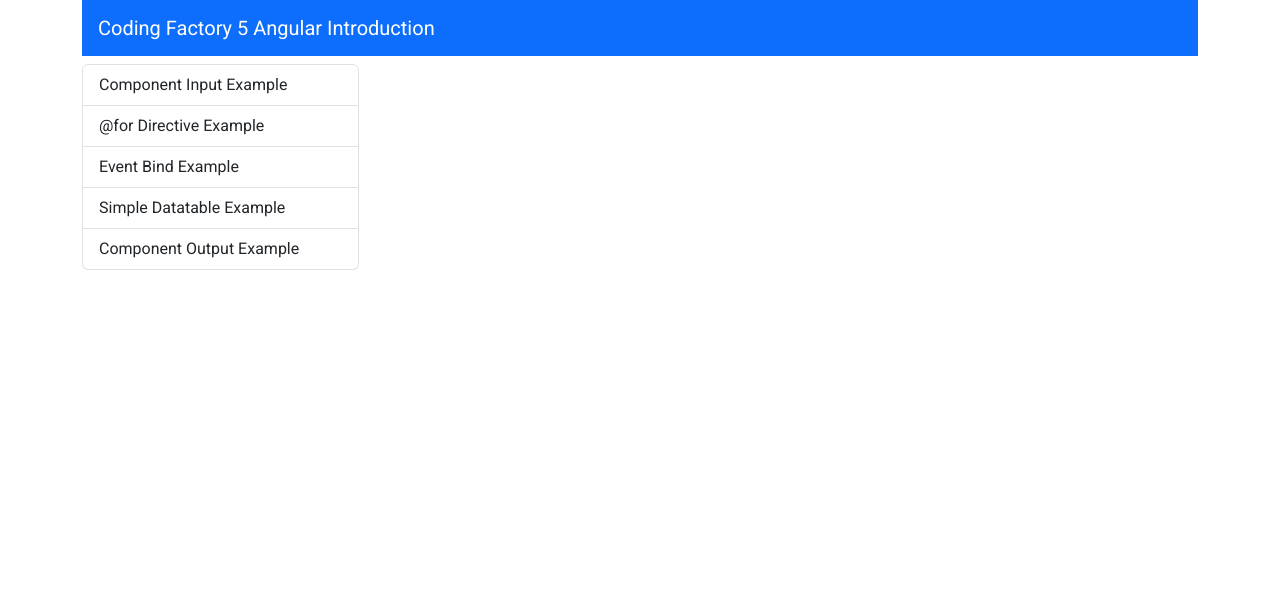
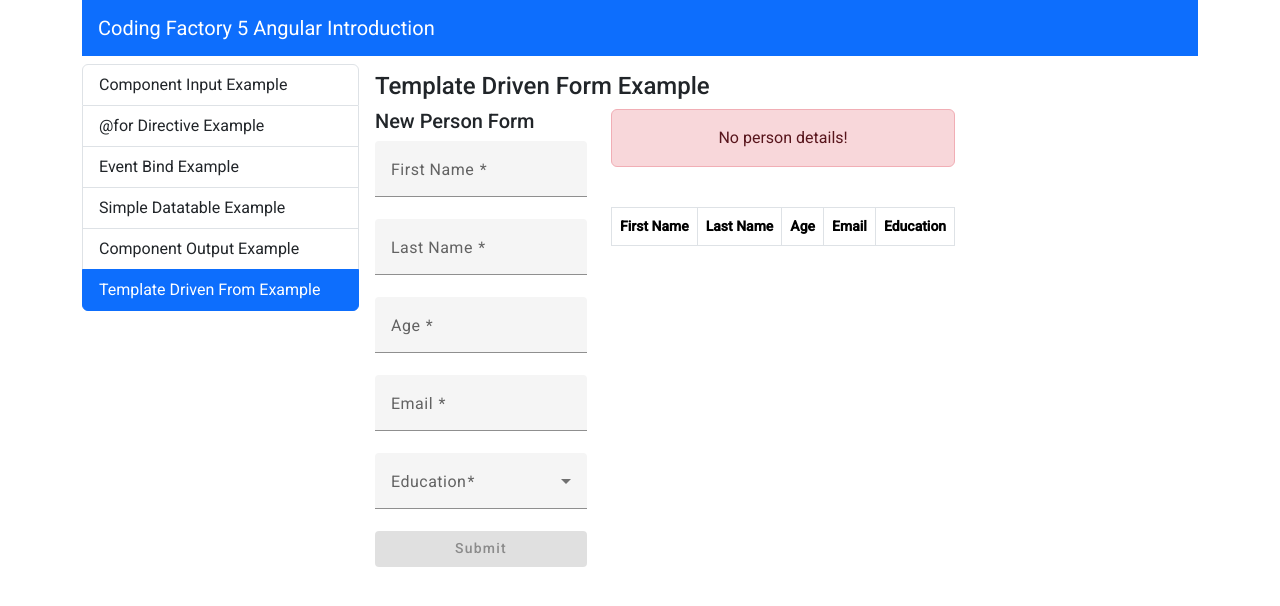
Before and after one commit to GregoryPerifanos/angular-introduction, an Angular app: page /template-driven-form-example in a window 1280 px wide. Before the commit this address led to /. Shown: the top 606 px of the page. Built offline with nearby package versions, Linux system fonts and the light colour scheme.

Commit message:
Template Driven Form

```diff
--- a/src/app/app.routes.ts
+++ b/src/app/app.routes.ts
@@ -6,6 +6,7 @@ import { ForDirectiveExampleComponent } from './components/for-directive-example
 import { SimpleDatatableComponent } from './components/simple-datatable/simple-datatable.component';
 import { SimpleDatatableExampleComponent } from './components/simple-datatable-example/simple-datatable-example.component';
 import { ComponentOutputExampleComponent } from './components/component-output-example/component-output-example.component';
+import { TemplateDrivenFormExampleComponent } from './components/template-driven-form-example/template-driven-form-example.component';
 
 export const routes: Routes = [
     {
@@ -16,6 +17,7 @@ export const routes: Routes = [
     {path: 'event-bind-example', component: EventBindExampleComponent},
     {path: 'simple-datatable-example', component: SimpleDatatableExampleComponent},
     {path: 'component-output-example', component: ComponentOutputExampleComponent},
+    {path: 'template-driven-form-example', component: TemplateDrivenFormExampleComponent},
     {path: '', component: WelcomeComponent },
 
 ];
--- /dev/null
+++ b/src/app/components/eperson-template-driven-form/eperson-template-driven-form.component.html
@@ -0,0 +1,112 @@
+<div class="d-flex flex-column">
+    <h5>New Person Form</h5>
+
+    <form #form="ngForm" class="d-flex flex-column">
+        <mat-form-field>
+            <mat-label>
+                First Name
+            </mat-label>
+            <input
+                matInput
+                ngModel
+                required
+                type="text"
+                name="givenName"
+                #givenName="ngModel"
+            >
+            @if (givenName.errors && givenName.errors["required"]) {
+                <mat-error>First Name is a Required Field</mat-error>
+            }
+        </mat-form-field>
+        <mat-form-field>
+            <mat-label>
+                Last Name
+            </mat-label>
+            <input
+                matInput
+                ngModel
+                required
+                type="text"
+                name="surName"
+                #surName="ngModel"
+            >
+            @if (surName.errors && surName.errors["required"]) {
+                <mat-error>Last Name is a Required Field</mat-error>
+            }
+        </mat-form-field>
+        <mat-form-field>
+            <mat-label>
+                Age
+            </mat-label>
+            <input
+                matInput
+                ngModel
+                required
+                type="number"
+                min="18"
+                max="100"
+                name="age"
+                #age="ngModel"
+            >
+            @if (age.errors && age.errors["required"]) {
+                <mat-error>Age is a Required Field</mat-error>
+            }
+            @if (age.errors && age.errors["min"]) {
+                <mat-error>Age must be &geq; 18 </mat-error>
+            }
+            @if (age.errors && age.errors["min"]) {
+                <mat-error>Age must be &leq; 100 </mat-error>
+            }
+        </mat-form-field>
+        <mat-form-field>
+            <mat-label>
+                Email
+            </mat-label>
+            <input
+                matInput
+                ngModel
+                required
+                type="text"
+                pattern="[a-zA-Z0-9\.\-]+@[a-zA-Z0-9\.\-]+\.[a-zA-Z]{2,}"
+                name="email"
+                #email="ngModel"
+            >
+            @if (email.errors && email.errors["required"]) {
+                <mat-error>Email is a Required Field</mat-error>
+            }
+            @if (email.errors && email.errors["pattern"]) {
+                <mat-error>Invalid Email</mat-error>
+            }
+        </mat-form-field>
+        <mat-form-field>
+            <mat-label>Education</mat-label>
+            <mat-select
+                    required
+                    ngModel
+                    name="education"
+                    type="text"
+                    #education="ngModel"
+            >
+            <mat-option value="Some college, no degree"
+            >Some college, no degree</mat-option
+            >
+            <mat-option value="Master’s degree">Master’s degree</mat-option>
+            <mat-option value="Bachelor’s degree">Bachelor’s degree</mat-option>
+            <mat-option value="Associate’s degree">Associate’s degree</mat-option>
+            <mat-option value="High school diploma or equivalent"
+            >High school diploma or equivalent</mat-option
+            >
+            <mat-option value="No formal education">No formal education</mat-option>
+            </mat-select>
+            @if (education.errors && education.errors["required"]) {
+                <mat-error>Education is Required</mat-error>
+            }
+            </mat-form-field>
+    </form>
+    <button
+    (click)="onSubmit(form.value)"
+    mat-flat-button
+    color="primary"
+    [disabled]="form.invalid"
+    >Submit</button>
+</div>
--- /dev/null
+++ b/src/app/components/eperson-template-driven-form/eperson-template-driven-form.component.ts
@@ -0,0 +1,29 @@
+import { Component, EventEmitter, Output } from '@angular/core';
+import { MatFormFieldModule } from '@angular/material/form-field';
+import { MatInputModule } from '@angular/material/input';
+import { MatSelectModule } from '@angular/material/select';
+import { MatButtonModule } from '@angular/material/button';
+import { FormsModule } from '@angular/forms';
+import { EPerson } from 'src/app/shared/interfaces/person';
+
+@Component({
+  selector: 'app-eperson-template-driven-form',
+  standalone: true,
+  imports: [
+    FormsModule,
+    MatFormFieldModule,
+    MatInputModule,
+    MatSelectModule,
+    MatButtonModule
+  ],
+  templateUrl: './eperson-template-driven-form.component.html',
+  styleUrl: './eperson-template-driven-form.component.css'
+})
+export class EpersonTemplateDrivenFormComponent {
+  @Output() person = new EventEmitter<EPerson>()
+  onSubmit(value:any) {
+    console.log(value as EPerson)
+    this.person.emit(value as EPerson);
+  }
+
+}
--- a/src/app/components/list-group-menu/list-group-menu.component.ts
+++ b/src/app/components/list-group-menu/list-group-menu.component.ts
@@ -31,6 +31,10 @@ export class ListGroupMenuComponent {
       text: 'Component Output Example',
       routerLink:'component-output-example'
     },
+    {
+      text: 'Template Driven From Example',
+      routerLink: 'template-driven-form-example'
+    },
 
 
   ];
--- /dev/null
+++ b/src/app/components/template-driven-form-example/template-driven-form-example.component.html
@@ -0,0 +1,11 @@
+<h4>Template Driven Form Example</h4>
+
+<div class="d-flex gap-4">
+    <app-eperson-template-driven-form (person)="onPerson($event)"
+></app-eperson-template-driven-form>
+
+<div class="d-flex flex-column gap-4">
+    <app-person-table [person]="currentPerson"></app-person-table>
+    <app-simple-datatable [data]="persons"></app-simple-datatable>
+</div>
+</div>
--- /dev/null
+++ b/src/app/components/template-driven-form-example/template-driven-form-example.component.ts
@@ -0,0 +1,25 @@
+import { Component } from '@angular/core';
+import { EpersonTemplateDrivenFormComponent } from '../eperson-template-driven-form/eperson-template-driven-form.component';
+import { EPerson } from 'src/app/shared/interfaces/person';
+import { PersonTableComponent } from '../person-table/person-table.component';
+import { SimpleDatatableComponent } from '../simple-datatable/simple-datatable.component';
+
+@Component({
+  selector: 'app-template-driven-form-example',
+  standalone: true,
+  imports: [EpersonTemplateDrivenFormComponent,
+    PersonTableComponent,
+    SimpleDatatableComponent,
+  ],
+  templateUrl: './template-driven-form-example.component.html',
+  styleUrl: './template-driven-form-example.component.css'
+})
+export class TemplateDrivenFormExampleComponent {
+  currentPerson: EPerson;
+  persons: EPerson[] = [];
+
+  onPerson(person: EPerson) {
+    this.currentPerson = person;
+    this.persons.push(person);
+  }
+}
```
Also changed, not shown: src/app/components/eperson-template-driven-form/eperson-template-driven-form.component.css (added), src/app/components/template-driven-form-example/template-driven-form-example.component.css (added), 1 other file (tests, documents, lock files or other folders).
